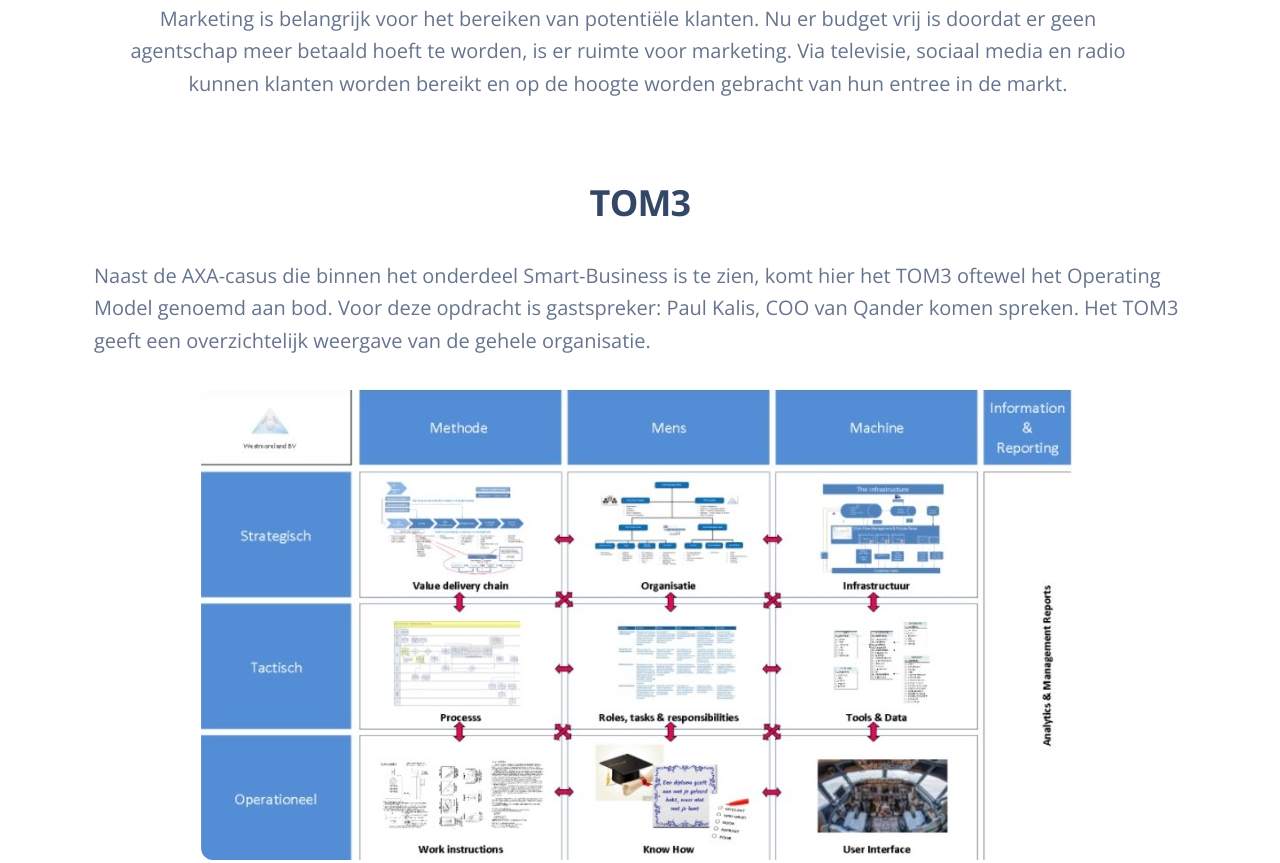
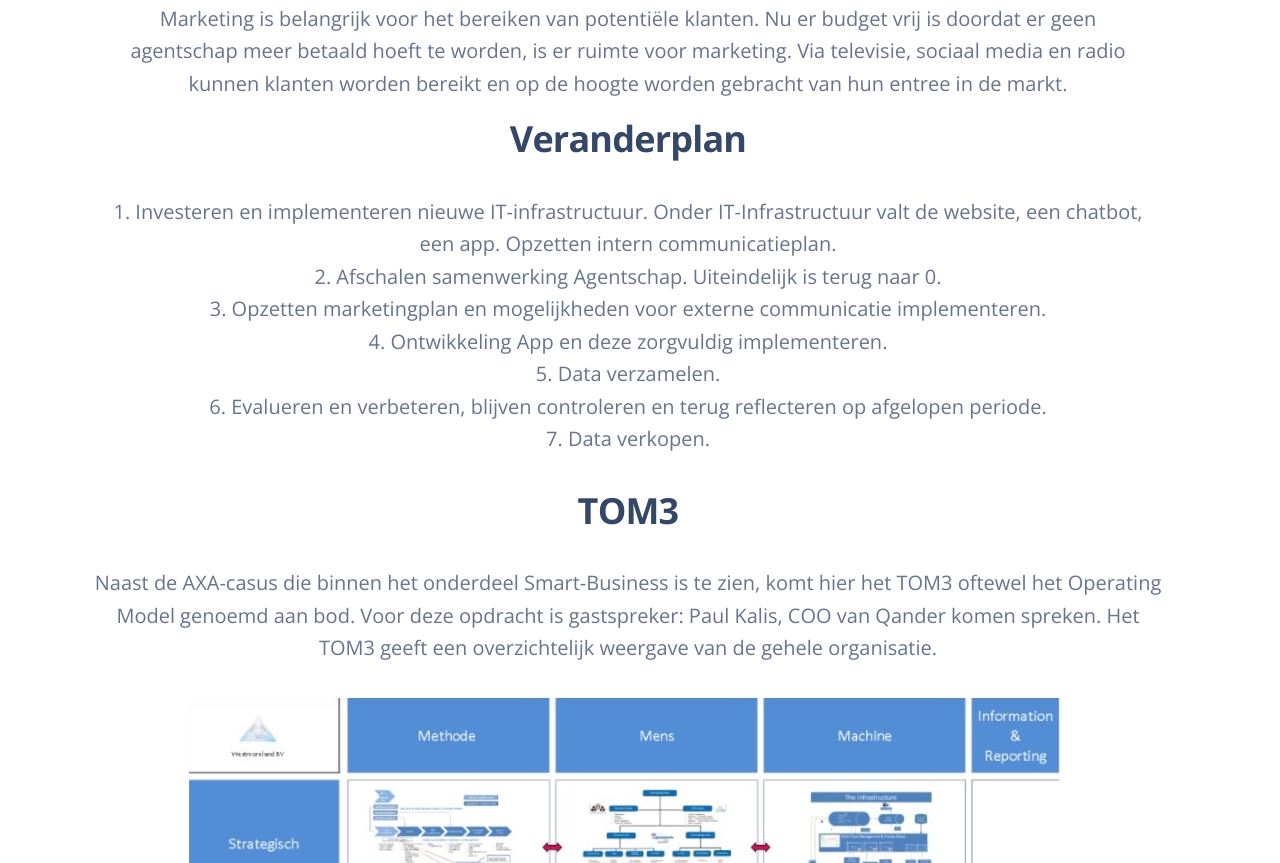
Before and after one commit to Patje024/portfolio, a plain HTML site: page sb.html in a window 1280 px wide. Shown: the part 6231-7094 px from the top of the page. Drawn offline with nearby package versions, Linux system fonts and the light colour scheme; some packages are replaced by stand-ins of ours.

Commit message:
Update sb.html

```diff
--- a/sb.html
+++ b/sb.html
@@ -246,11 +246,33 @@ Door de besparing van het agentschap kan meer geld vrijkomen voor ontwikkeling.
 Marketing is belangrijk voor het bereiken van potentiële klanten. Nu er budget vrij is doordat er geen agentschap meer betaald hoeft te worden, is er ruimte voor marketing. Via televisie, sociaal media en radio kunnen klanten worden bereikt en op de hoogte worden gebracht van hun entree in de markt.
 
  </p>
+              <h2 class="text-dark mb-0 text-center">Veranderplan</h2>
+            <div class="col-lg-12">
+              <p class="lead">
+                <br>
+             1. Investeren en implementeren nieuwe IT-infrastructuur. Onder IT-Infrastructuur valt de website, een chatbot, een app. Opzetten intern communicatieplan.
+<br>
+2. Afschalen samenwerking Agentschap. Uiteindelijk is terug naar 0.
+<br>
+3. Opzetten marketingplan en mogelijkheden voor externe communicatie implementeren.
+<br>
+4. Ontwikkeling App en deze zorgvuldig implementeren.
+<br>
+5. Data verzamelen.
+                <br>
+6. Evalueren en verbeteren, blijven controleren en terug reflecteren op afgelopen periode.
+<br>
+7. Data verkopen.
+<br>
+              </p>
+            </div>
+            <div class="col-md-12 ms-lg-auto justify-content-center text-center">
               </p>
             </div>
 </div>
 </div>
        </div>
+
             <h2 class="text-dark mb-0 text-center">TOM3</h2>
             <div class="col-lg-12">
               <p class="lead">
```
